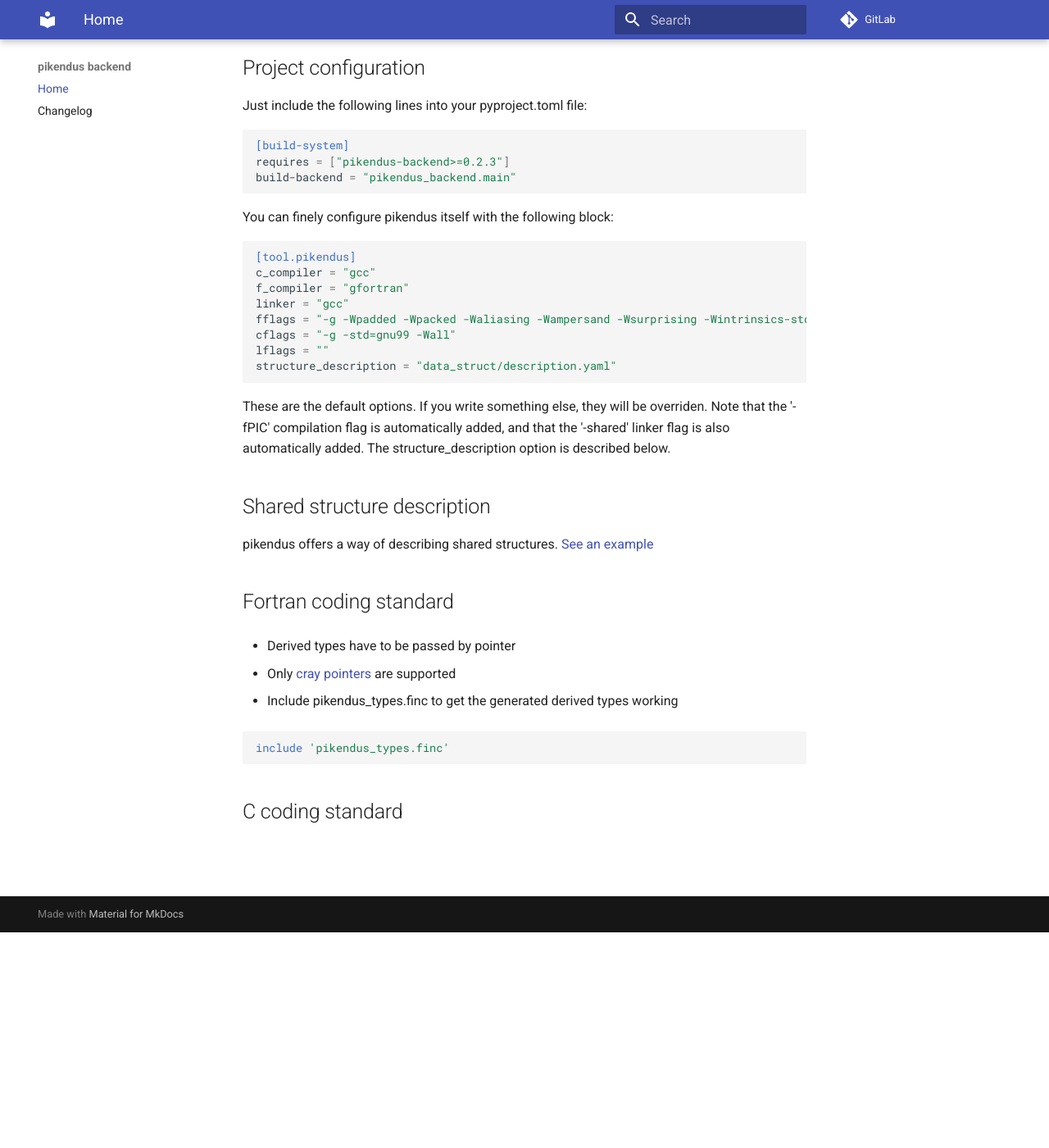
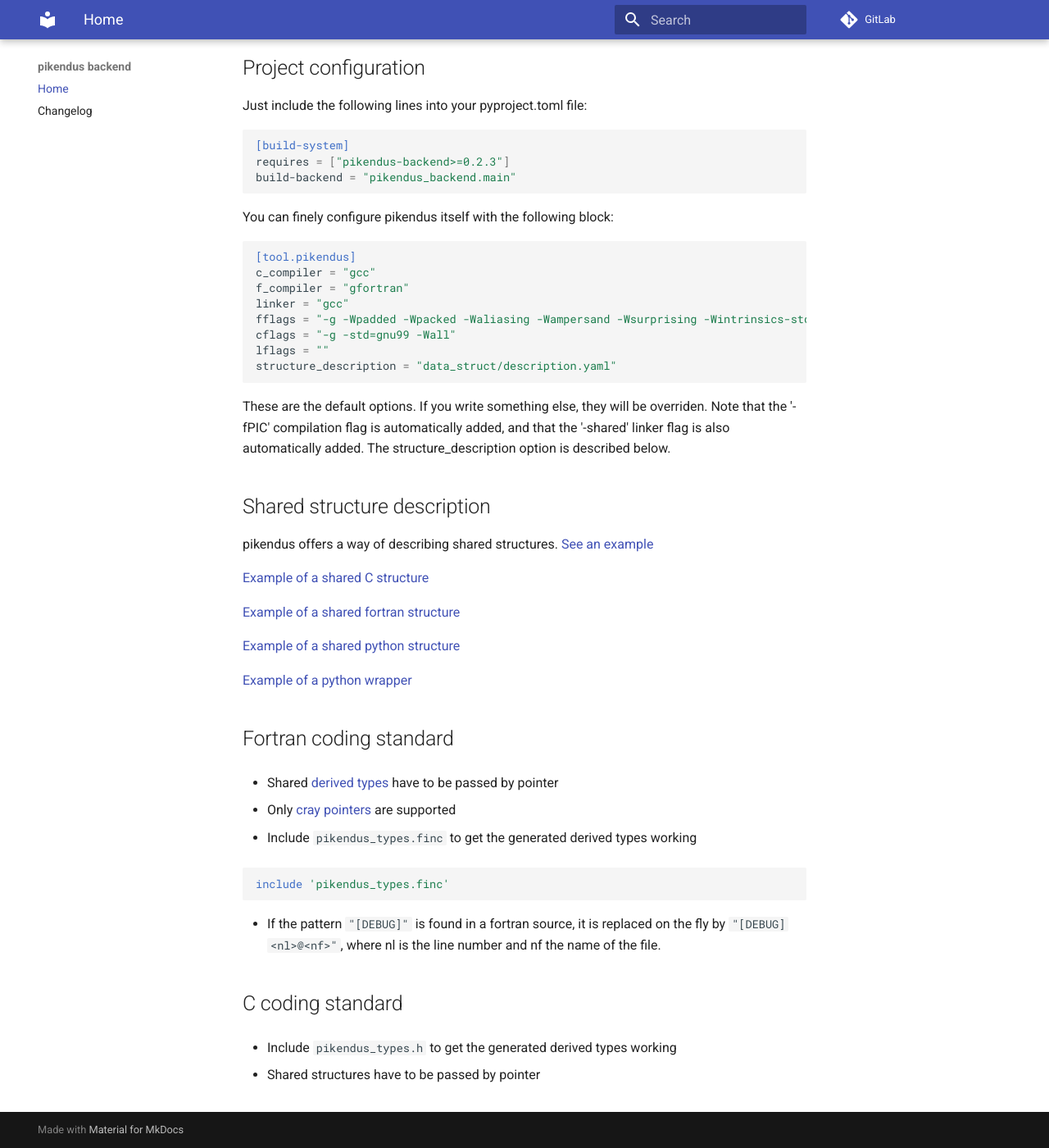
Before and after one commit to ydethe/pikendus-backend, an MkDocs documentation site: the page built from docs/index.md, in a window 1280 px wide and 1400 px high, scrolled down 263 px. Shown: the whole window at 82% size. Built offline with MkDocs 1.6.1 and Material for MkDocs 9.7.7, drawn with Linux system fonts in a browser that asks for light colours; comment, search, counter and statistics services are not loaded.

Commit message:
Improved doc, and added cli commands to generate wrappers

````diff
--- a/.gitpod.yml
+++ b/.gitpod.yml
@@ -5,8 +5,9 @@
       sudo apt-get install -yq gfortran curl &&
       curl -sSL https://raw.githubusercontent.com/pdm-project/pdm/main/install-pdm.py | python3 - &&
       export PATH=/workspace/.pyenv_mirror/user/current/bin:$PATH &&
+      pip install pre-commit &&
+      pre-commit install &&
       ( [ -d .venv ] || ( pdm venv create &&
       pdm use .venv/bin/python &&
-      source .venv/bin/activate &&
       cp .pdm.lock pdm.lock ) ) &&
       pdm install
--- a/docs/index.md
+++ b/docs/index.md
@@ -33,16 +33,30 @@
 
 pikendus offers a way of describing shared structures. [See an example](https://gitlab.com/ydethe/pikendus-backend/-/blob/master/tests/ma_librairie/data_struct/description.yaml)
 
+[Example of a shared C structure](example.h.md)
+
+[Example of a shared fortran structure](example.finc.md)
+
+[Example of a shared python structure](example.py.md)
+
+[Example of a python wrapper](wrappers.py.md)
+
 ## Fortran coding standard
 
-* Derived types have to be passed by pointer
+* Shared [derived types](https://gcc.gnu.org/onlinedocs/gfortran/Derived-Types-and-struct.html) have to be passed by pointer
 
 * Only [cray pointers](https://gcc.gnu.org/onlinedocs/gfortran/Cray-pointers.html) are supported
 
-* Include pikendus_types.finc to get the generated derived types working
+* Include `pikendus_types.finc` to get the generated derived types working
 
 ```fortran
 include 'pikendus_types.finc'
 ```
 
+* If the pattern `"[DEBUG]"` is found in a fortran source, it is replaced on the fly by `"[DEBUG]<nl>@<nf>"`, where nl is the line number and nf the name of the file.
+
 ## C coding standard
+
+* Include `pikendus_types.h` to get the generated derived types working
+
+* Shared structures have to be passed by pointer
````
Also changed, not shown: docs/CHANGELOG.md (+3 -56 lines), pyproject.toml (+8 -2 lines), 4 other files.
